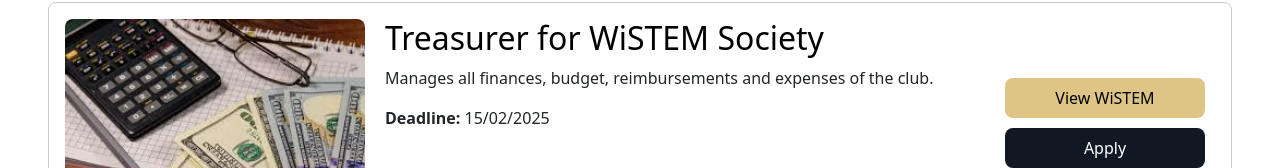
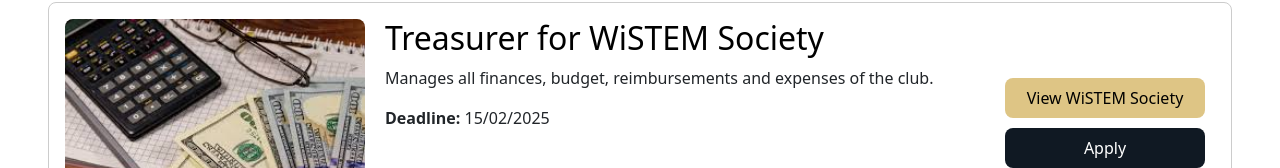
Before and after one commit to xxivani/unihub, a React (Vite) app in the folder client/: page /roles in a window 1280 px wide. Shown: the part 192-360 px from the top of the page. Built offline with nearby package versions, Linux system fonts and the light colour scheme; no server answers.

Commit message:
Fixed view-button bug on /roles page

```diff
--- a/client/src/components/viewRO/RoleOpeningCard.jsx
+++ b/client/src/components/viewRO/RoleOpeningCard.jsx
@@ -40,8 +40,7 @@ const RoleOpeningCard = ({ role, index }) => {
                 </div>
                 <div className="entity6-card-buttons">
                     <Link to="/club-details" className="entity6-view-button">
-                    {/* <Link to={`/club-details/${role.club_id}`} className="entity6-view-button"></Link> */}
-                        View {role.title.split(" ")[2]}
+                        View {role.title.split("for")[1]?.trim() || "Club"}
                     </Link>
 
                     {!user ? (
```
